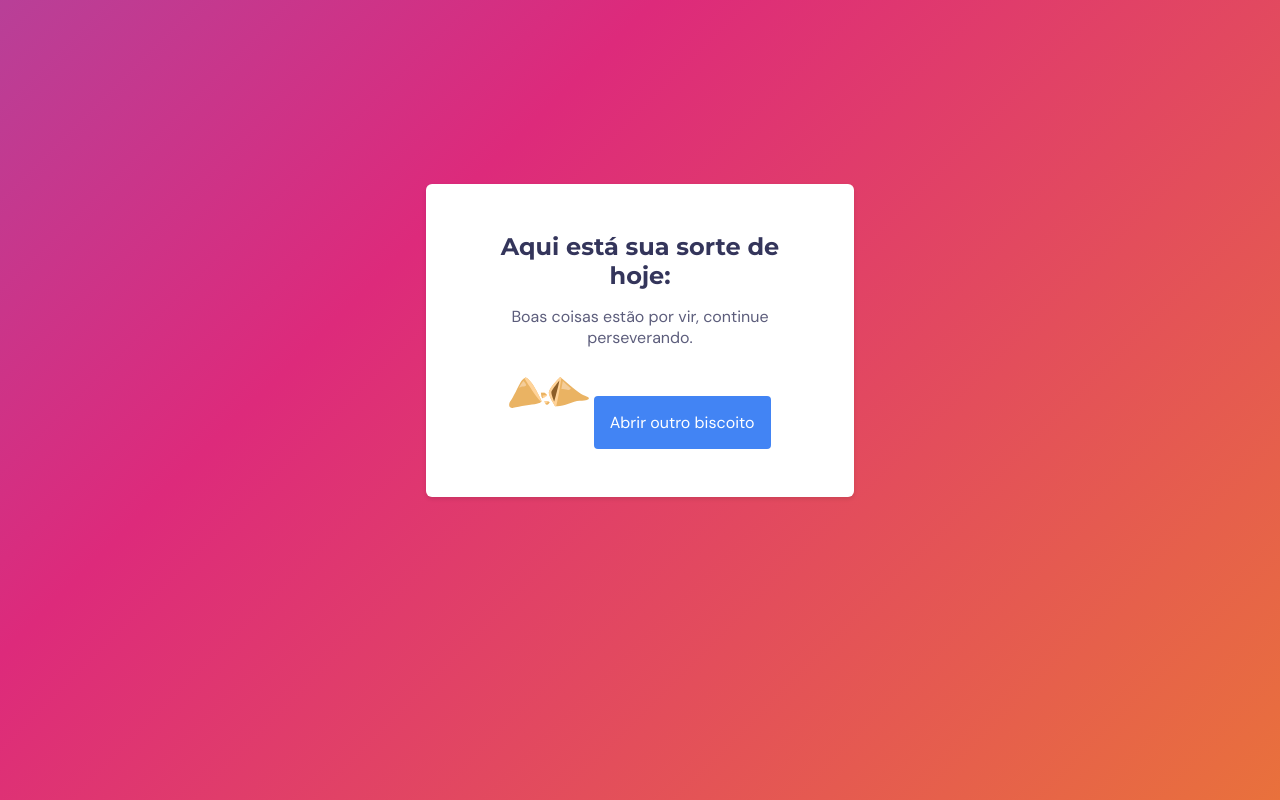
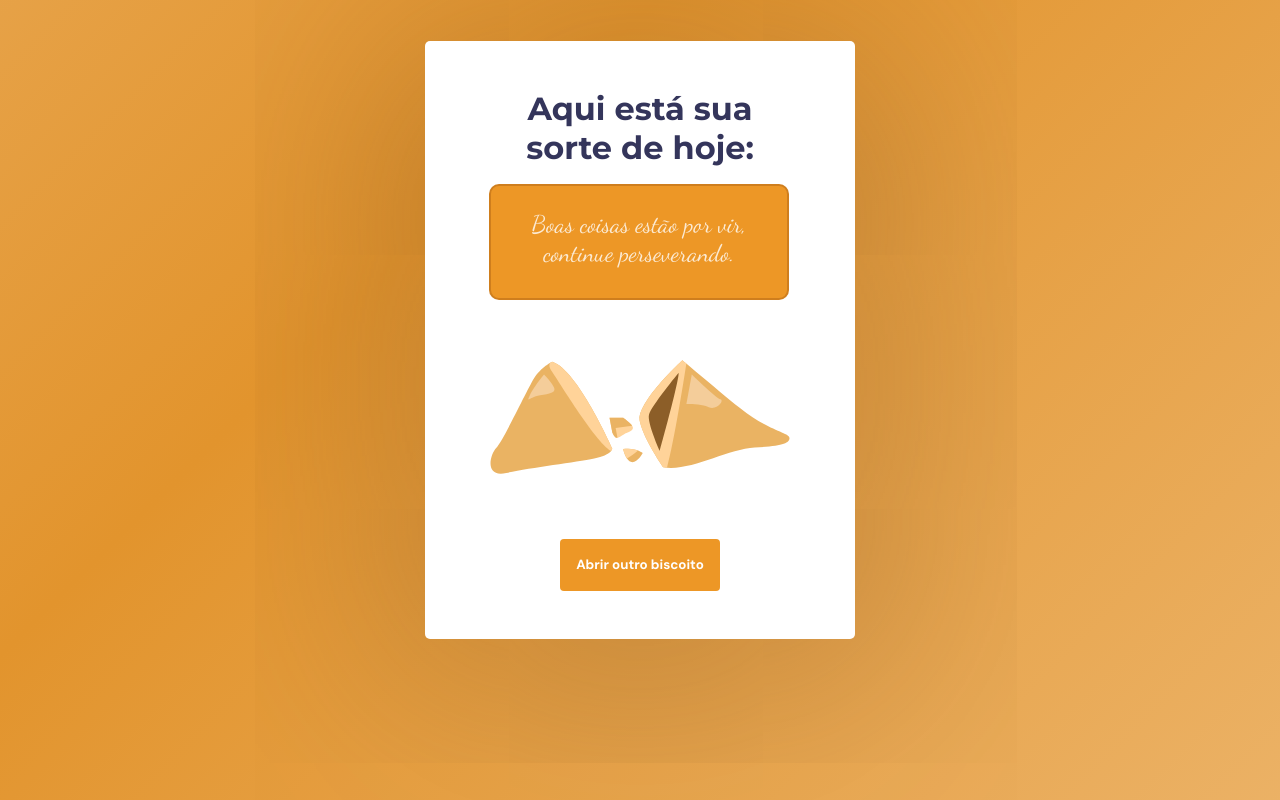
Before and after one commit to GabrielPHP91/biscoito-da-sorte, a plain HTML site: page index.html in a window 1280 px wide. Both pictures are taken after a click on the picture 640 px from the left and 375 px from the top of the page. Drawn offline with Linux system fonts and the light colour scheme.

Commit message:
Update style.css

```diff
--- a/style.css
+++ b/style.css
@@ -1,4 +1,3 @@
-
 * {
   margin: 0;
   padding: 0;
@@ -9,7 +8,7 @@
 }
 
 body {
-  background: linear-gradient(-45deg, #f4b400, #dd2a7b, #4284f4, #f4b400);
+  background: linear-gradient(-45deg, #f4cd9a, #e2942d, #f4cd9a, #8c5e28);
   background-size: 400% 400%;
   animation: gradient 15s ease infinite;
   height: 100vh;
@@ -18,9 +17,8 @@ body {
 
   display: grid;
   place-items: center;
+}
 
-  height: 100vh;
-}
 @keyframes gradient {
   0% {
     background-position: 0% 50%;
@@ -34,97 +32,29 @@ body {
 }
 
 body,
-button,
-input {
+button {
   font-family: 'DM Sans', sans-serif;
 }
 
-input[type='number']::-webkit-outer-spin-button,
-input[type='number']::-webkit-inner-spin-button {
-  -webkit-appearance: none;
-  margin: 0;
-}
+main {
+  background: #fff;
+  box-shadow: 0px 2rem 55rem #8c5d289d;
+  border-radius: 5px;
 
-button {
-  background-color: #4284f4;
-  color: #ffffff;
-  font-weight: 500;
-  font-size: 1.6rem;
-
-  border-radius: 0px 4px 4px 0px;
-  cursor: pointer;
-
-  transition: background 0.5s;
-}
-
-button:hover {
-  background-color: #dd2a7b;
-}
-
-.hide {
-  display: none;
-}
-main {
-  background: #ffffff;
-  box-shadow: 0 0.2rem 0.4rem rgba(0, 0, 0, 0.1);
-  border-radius: 0.6rem;
+  width: min(43rem, 90%);
   padding: 4.8rem 6.4rem;
-
-  width: min(42.8rem, 90%);
-
   margin-top: -12rem;
 
   text-align: center;
+  display: flex;
+  justify-content: center;
 }
 
-/* screen1 */
-
-.screen1 img {
-  width: 8rem;
-  margin-bottom: 2rem;
-
-  animation: levitation 1s infinite alternate
-    cubic-bezier(0.7, 0.25, 0.34, 0.78);
-}
-
-@keyframes levitation {
-  from {
-    transform: translateY(0.7rem);
-  }
-  to {
-    transform: translateY(0);
-  }
-}
-.screen2 img {
-  width: 8rem;
-  margin-bottom: 2rem;
-
-  animation: hithere 1s ease;
-}
-
-@keyframes hithere {
-  30% {
-    transform: scale(0.5);
-  }
-  40%,
-  60% {
-    transform: rotate(-20deg) scale(1.2);
-  }
-  50% {
-    transform: rotate(20deg) scale(1.2);
-  }
-  70% {
-    transform: rotate(0deg) scale(1.2);
-  }
-  100% {
-    transform: scale(1);
-  }
-}
+/*Screen1*/
 
 h1 {
   font-family: 'Montserrat', sans-serif;
-  font-size: 2.4rem;
-  margin-bottom: 1.6rem;
+  font-weight: 700;
 }
 
 h1,
@@ -134,81 +64,110 @@ p {
 
 p {
   opacity: 0.8;
+  line-height: 20px;
+
+  margin-top: 1.4rem;
+  margin-bottom: 2rem;
 }
 
-.pTry {
-  color: red;
+img {
+  width: 30rem;
 
-  font-weight: 600;
-
-  margin-top: 2rem;
-  margin-bottom: -3rem;
-  animation: try 1s;
+  cursor: pointer;
+}
+.screen1 img:hover {
+  animation: shake 1s cubic-bezier(0.36, 0.07, 0.19, 0.97) infinite;
 }
 
-.hid {
+@keyframes shake {
+  10%,
+  90% {
+    transform: translate3d(-1px, 0, 0);
+  }
+
+  20%,
+  80% {
+    transform: translate3d(2px, 0, 0);
+  }
+
+  30%,
+  50%,
+  70% {
+    transform: translate3d(-4px, 0, 0);
+  }
+
+  40%,
+  60% {
+    transform: translate3d(4px, 0, 0);
+  }
+}
+
+/*Screen2 */
+
+.hide {
   display: none;
 }
 
-@keyframes try {
-  30% {
-    transform: scale(0.8);
-  }
-  40%,
-  60% {
-    transform: rotate(-10deg) scale(1.1);
-  }
-  50% {
-    transform: rotate(10deg) scale(1.1);
-  }
-  70% {
-    transform: rotate(0deg) scale(1.1);
+.hug {
+  display: flex;
+  flex-direction: row;
+  justify-content: center;
+  align-items: center;
+
+  width: 30rem;
+  padding: 10px;
+  margin: 1.7rem 0 6rem;
+  gap: 1rem;
+
+  border: 0.2rem solid #bf7118a3;
+  border-radius: 1rem;
+
+  background: #ed9726;
+
+  animation: zoom 1.5s;
+}
+
+@keyframes zoom {
+  0% {
+    opacity: 0;
+    scale: 0.1;
   }
   100% {
-    transform: scale(1);
+    opacity: 100;
+    scale: 1;
   }
 }
 
-form {
-  margin-top: 4.8rem;
+.screen2 p {
+  font-family: 'Dancing Script', sans-serif;
+  font-size: 2.4rem;
+  font-weight: 400;
+  line-height: 29px;
 
-  display: flex;
-  justify-content: center;
+  color: rgb(255, 255, 255);
 }
 
-input,
-button {
-  border: none;
-  padding: 1.6rem;
+.screen2 img {
+  margin-bottom: 6rem;
 }
 
-input {
-  background: #dce2e9;
-  color: #252525;
+button {
+  font-weight: 700;
+  color: #fff;
+  line-height: 2rem;
 
-  border-radius: 4px 0px 0px 4px;
+  background: #ed9726;
+  border-radius: 4px;
+  border: none;
 
-  width: 6rem;
-  font-weight: 700;
-  font-size: 1.8rem;
+  padding: 1.6rem;
+  gap: 10px;
 
-  outline: none;
-}
-input:focus {
-  background-color: #d4deeb;
+  cursor: pointer;
+
   transition: 0.3s;
 }
-
-/* scren2 */
-
-h2 {
-  font-size: 2.4rem;
-  font-weight: normal;
-
-  margin-bottom: 3.3rem;
+button:hover {
+  background: #d0811a;
+  transform: scale(1.1);
 }
-
-.screen2 button {
-  margin-top: 4.8rem;
-  border-radius: 0.4rem;
-}
```
